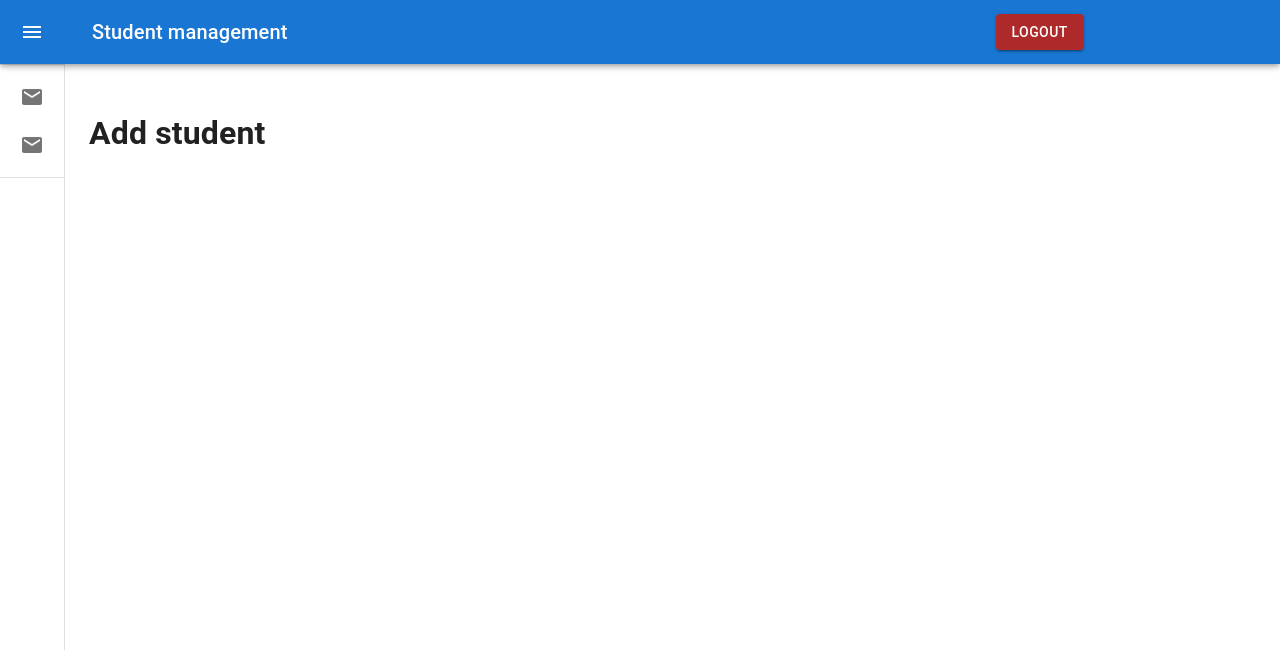
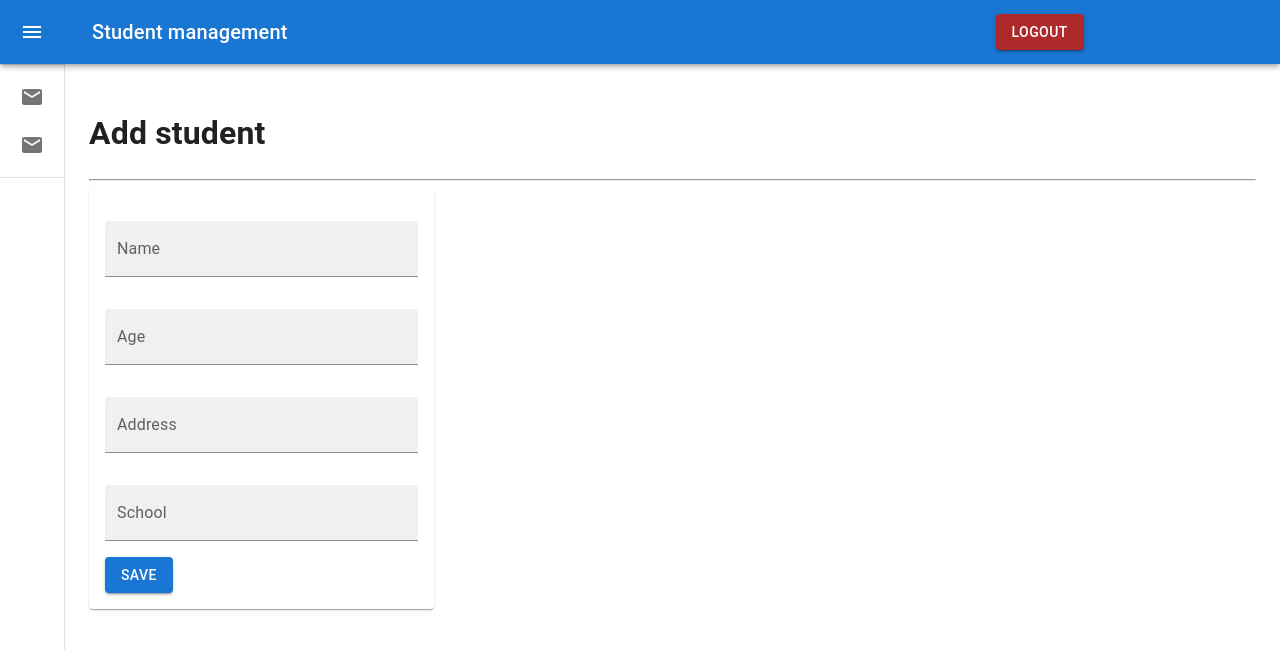
Before and after one commit to SahanPramudith/new-student-managemant, a React (Vite) app: page /addstudent in a window 1280 px wide. Shown: the top 650 px of the page. Built offline with nearby package versions, Linux system fonts and the light colour scheme; sample sign-in values are in the browser's storage.

Commit message:
login and logout API

```diff
--- a/src/pagess/Register/Register.jsx
+++ b/src/pagess/Register/Register.jsx
@@ -14,7 +14,7 @@ export default function Register() {
 
     const register = () => {
         instence.post('/register', {
-            Name: name,
+            name: name,
             password:password,
             email:email
 
--- a/src/pagess/addstudent/addstudent.jsx
+++ b/src/pagess/addstudent/addstudent.jsx
@@ -1,7 +1,68 @@
+import {Button, Card, TextField} from "@mui/material";
+import {useState} from "react";
+import instence from "../../servises/axiosoder.jsx";
+
 export default function Addstudent() {
+
+    const [name, setName] = useState('')
+    const [age, setAge] = useState('')
+    const [address, setAddress] = useState('')
+    const [school, setSchool] = useState('')
+
+    function savestudent() {
+    // {
+        instence.post('/student/save', {
+            student_name:name,
+            student_age:age,
+            student_address:address,
+            student_contact:school,
+
+        })
+            .then(function (response) {
+                console.log(response);
+                alert("Added Success..!")
+            })
+            .catch(function (error) {
+                console.log(error);
+                alert("Added Fail..!")
+            });
+    }
+
     return(
         <div>
             <h1>Add student</h1>
+            <hr/>
+            <Card sx={{maxWidth: 345, padding: 2}}>
+                <TextField sx={{marginY: 2}}
+                           onChange={(val)=>setName(val.target.value)}
+                           value={name}
+                           id="filled-basic"
+                           fullWidth label="Name"
+                           variant="filled"
+                />
+                <TextField sx={{marginY: 2}}
+                           onChange={(val)=>setAge(val.target.value)}
+                           value={age}
+                           id="filled-basic"
+                           fullWidth label="Age"
+                           variant="filled"
+                />
+                <TextField sx={{marginY: 2}}
+                           onChange={(val)=>setAddress(val.target.value)}
+                           value={address}
+                           id="filled-basic"
+                           fullWidth label="Address"
+                           variant="filled"
+                />
+                <TextField sx={{marginY: 2}}
+                           onChange={(val)=>setSchool(val.target.value)}
+                           value={school}
+                           id="filled-basic"
+                           fullWidth label="School"
+                           variant="filled"
+                />
+                <Button onClick={() => savestudent()} variant="contained">Save</Button>
+            </Card>
         </div>
     )
 }
--- a/src/servises/axiosoder.jsx
+++ b/src/servises/axiosoder.jsx
@@ -1,7 +1,12 @@
 import axios from "axios";
 
+const token = localStorage.getItem('login');
+
 const instence=axios.create({
-    baseURL:'https://test.acpt.lk/api'
+    baseURL:'https://test.acpt.lk/api',
+    headers: {
+        'Authorization': 'Bearer ' + token
+    }
 })
 
 export default instence;
```
